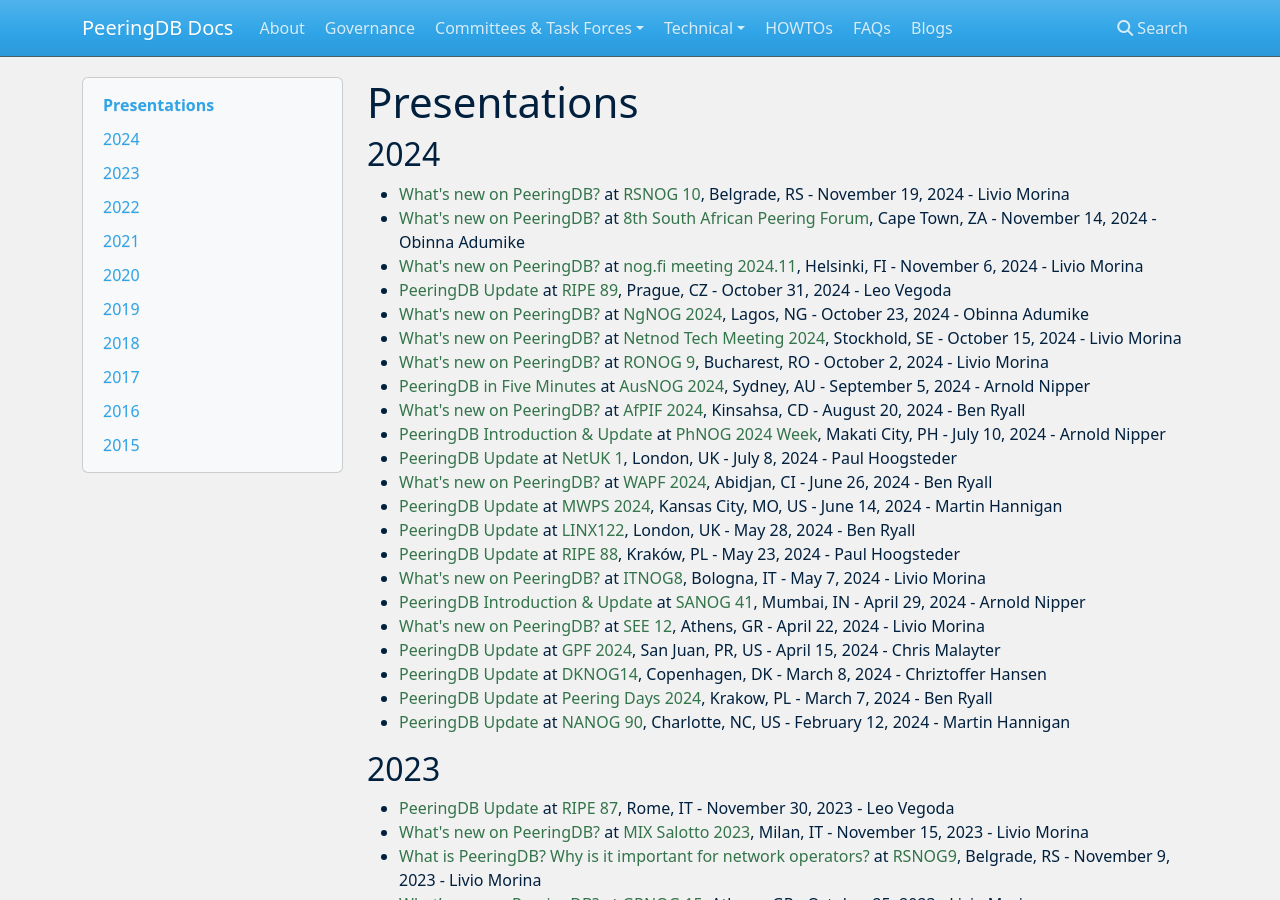
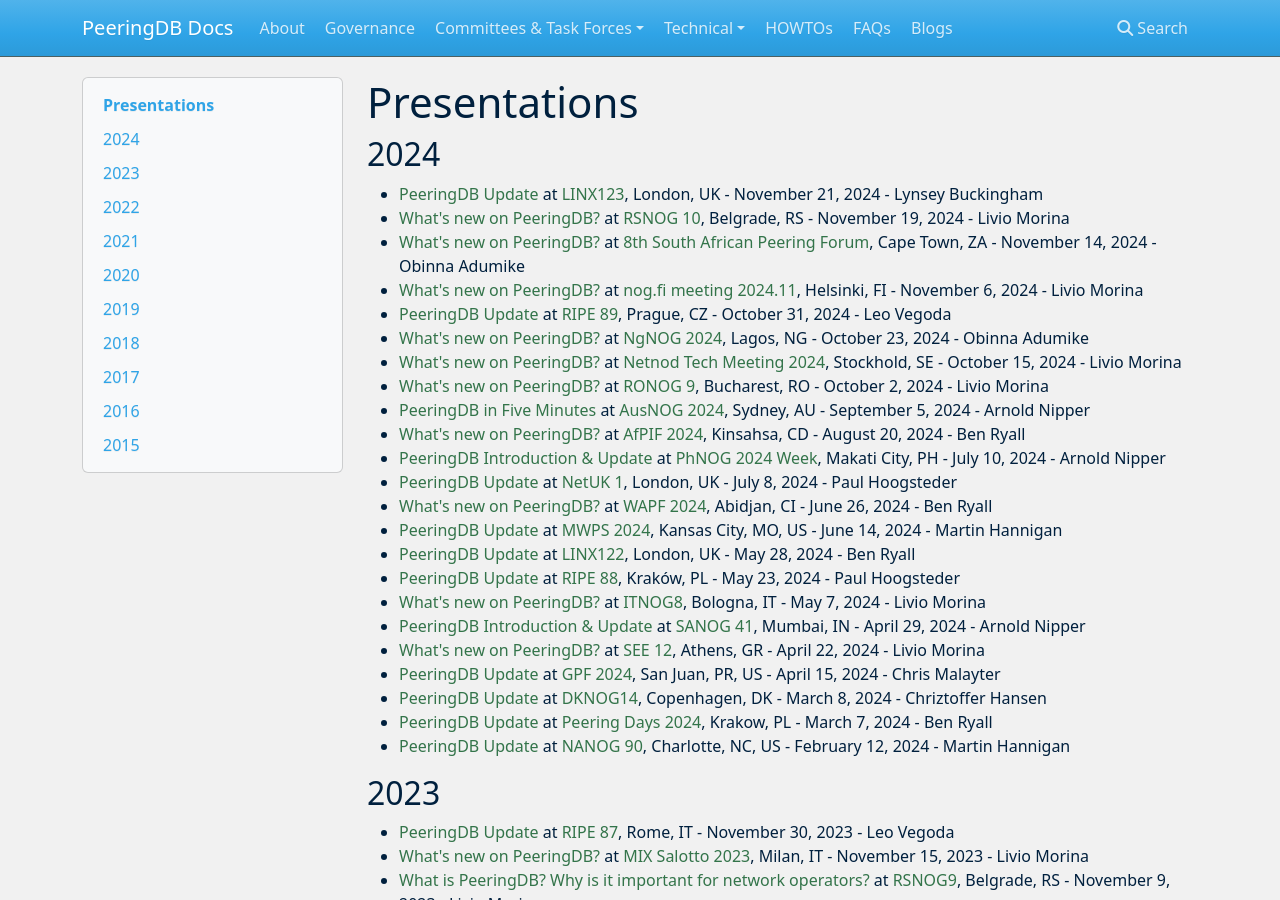
Before and after one commit to peeringdb/docs, an MkDocs documentation site: the page built from docs/presentations.md, in a window 1280 px wide and 900 px high. Built offline with MkDocs 1.6.1, drawn with Linux system fonts in a browser that asks for light colours; nearby versions of some CDN libraries.

Commit message:
Added Lynsey's LINX123 presentation.

```diff
--- a/docs/presentations.md
+++ b/docs/presentations.md
@@ -2,6 +2,7 @@
 
 ## 2024
 
+- [PeeringDB Update](presentation/20241121_LINX123_Lynsey_Buckingham.pdf) at [LINX123](https://www.linx.net/events/linx123-2/), London, UK - November 21, 2024 - Lynsey Buckingham
 - [What's new on PeeringDB?](presentation/20241119_RSNOG10_Livio_Morina.pdf) at [RSNOG 10](https://rsnog.rs/events/tenth-rsnog-conference/?lang=en), Belgrade, RS - November 19, 2024 - Livio Morina
 - [What's new on PeeringDB?](presentation/20241114_ZAPF_2024_Obinna_Adumike.pdf) at [8th South African Peering Forum](https://www.zapf.africa/), Cape Town, ZA - November 14, 2024 - Obinna Adumike
 - [What's new on PeeringDB?](presentation/20241106_nog.fi_meeting_2024.11_Morina_Livio.pdf) at [nog.fi meeting 2024.11](https://nog.fi/event/12/), Helsinki, FI - November 6, 2024 - Livio Morina
```
Also changed, not shown: 1 other file.
